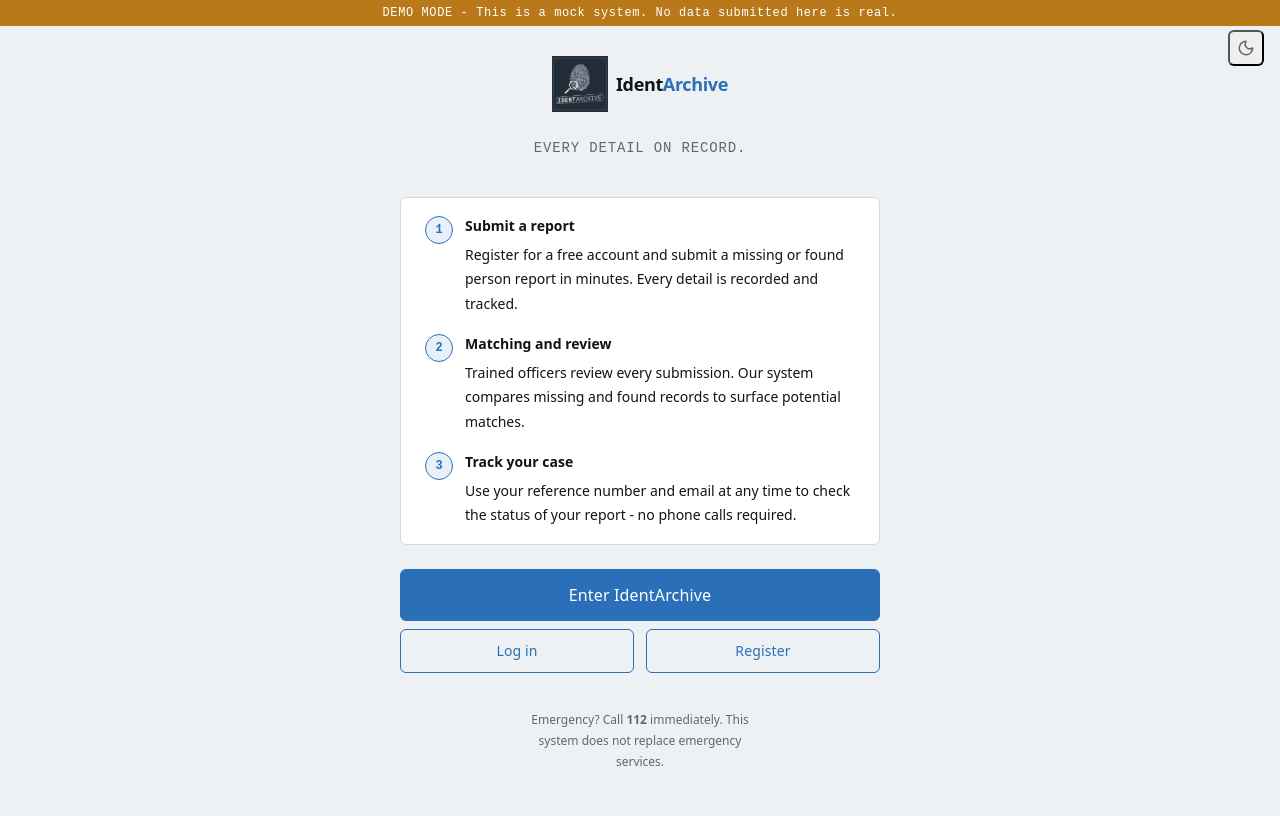
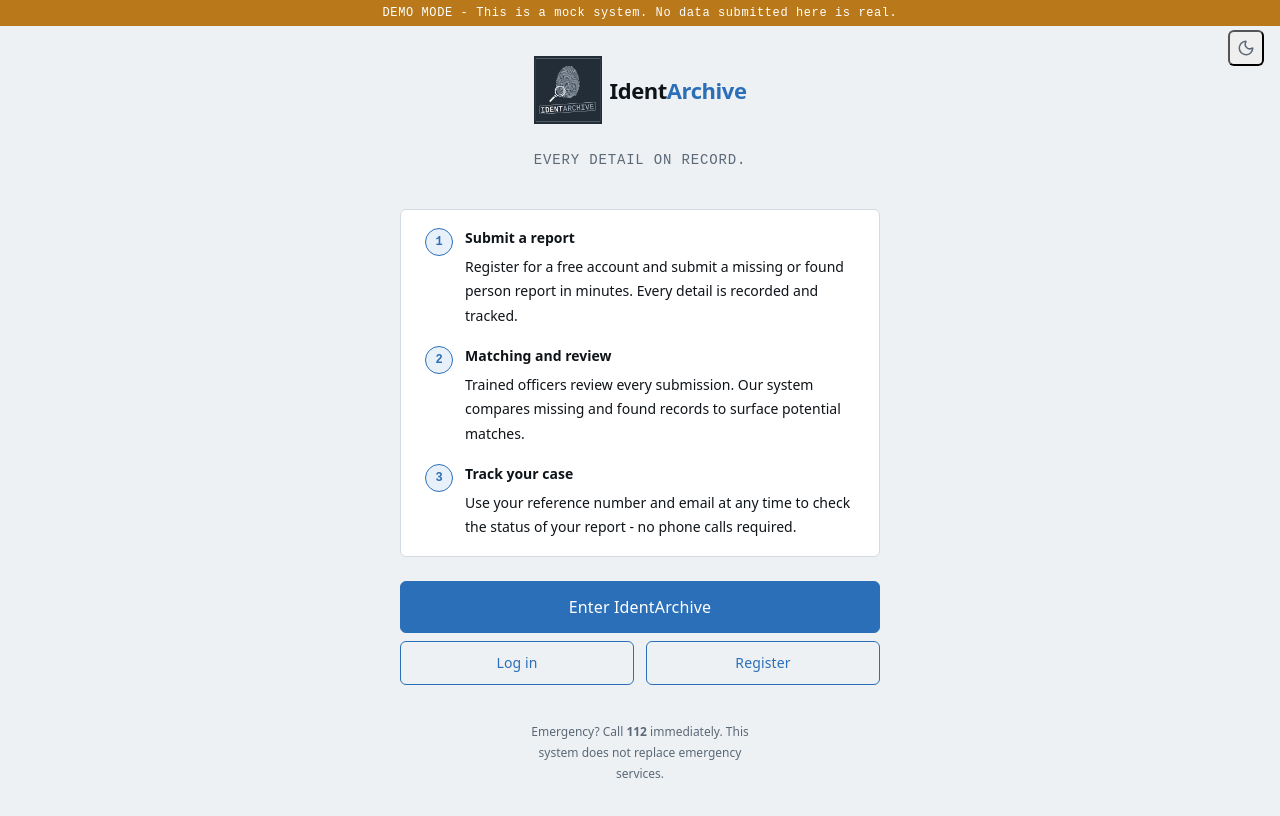
Before and after one commit to rachanakotiyan/IdentArchive, a React (Vite) app in the folder frontend/: page / in a window 1280 px wide. Shown: the top 816 px of the page. Built offline with nearby package versions, Linux system fonts and the light colour scheme.

Commit message:
changes in layout and logo sizes

```diff
--- a/frontend/src/components/auth/AuthShell.jsx
+++ b/frontend/src/components/auth/AuthShell.jsx
@@ -5,7 +5,7 @@ export default function AuthShell({ title, description, children }) {
   return (
     <main className="auth-shell">
       <div className="auth-shell__brand">
-        <Logo size={36} />
+        <Logo size={44} />
         <span className="auth-shell__mode">Demo mode</span>
       </div>
       <section className="auth-card" aria-labelledby="auth-title">
--- a/frontend/src/components/layout/PublicLayout.jsx
+++ b/frontend/src/components/layout/PublicLayout.jsx
@@ -55,7 +55,7 @@ export function PublicLayout({ children }) {
 
         <nav className="pub-navbar" aria-label="Main navigation">
           <div className="pub-navbar__inner">
-            <Logo size={30} showWordmark={false} />
+            <Logo size={42} />
 
             <div className="pub-navbar__nav">
               {NAV_ITEMS.map((item) => (
@@ -72,6 +72,10 @@ export function PublicLayout({ children }) {
                   <Link to="/register" className="btn btn--solid btn--sm">Register</Link>
                 </>
               ) : (
+                <>
+                  {(user.role === 'officer' || user.role === 'admin') && (
+                    <Link to="/staff" className="btn btn--outline btn--sm">Staff dashboard</Link>
+                  )}
                   <div className="pub-account-menu">
                     <button
                       type="button"
@@ -92,14 +96,12 @@ export function PublicLayout({ children }) {
                         {user.role === 'individual' && (
                           <Link role="menuitem" to="/my-reports" onClick={() => setAccountOpen(false)}>My reports</Link>
                         )}
-                      {(user.role === 'officer' || user.role === 'admin') && (
-                        <Link role="menuitem" to="/staff" onClick={() => setAccountOpen(false)}>Staff dashboard</Link>
-                      )}
                         <Link role="menuitem" to="/track" onClick={() => setAccountOpen(false)}>Track report</Link>
                         <button role="menuitem" type="button" onClick={handleLogout}>Log out</button>
                       </div>
                     )}
                   </div>
+                </>
               )}
             </div>
 
--- a/frontend/src/components/layout/StaffLayout.jsx
+++ b/frontend/src/components/layout/StaffLayout.jsx
@@ -81,7 +81,7 @@ export function StaffLayout({ children }) {
         <div className="staff-header__left">
           <span className="staff-header__mark">STAFF</span>
           <div className="staff-header__brand">
-            <Logo size={24} showWordmark={false} />
+            <Logo size={36} />
           </div>
         </div>
 
--- a/frontend/src/components/ui/Logo.css
+++ b/frontend/src/components/ui/Logo.css
@@ -36,7 +36,7 @@
 .logo__wordmark {
   font-family: var(--font-sans);
   font-weight: 700;
-  font-size: var(--text-md);
+  font-size: var(--text-lg);
   letter-spacing: -0.02em;
   color: var(--ink);
 }
--- a/frontend/src/pages/public/CasesPage.css
+++ b/frontend/src/pages/public/CasesPage.css
@@ -35,7 +35,7 @@
 }
 
 .cases-search {
-  padding: var(--sp-5);
+  padding: var(--sp-6);
   border: 1px solid var(--line);
   border-radius: var(--radius-md);
   background: var(--surface);
--- a/frontend/src/pages/public/WelcomePage.jsx
+++ b/frontend/src/pages/public/WelcomePage.jsx
@@ -53,7 +53,7 @@ export default function WelcomePage() {
       <div className="welcome-page__card">
         {/* Logo + tagline */}
         <div className="welcome-page__logo-wrap">
-          <Logo size={56} showWordmark as="span" />
+          <Logo size={68} showWordmark as="span" />
           <p className="welcome-page__tagline">Every detail on record.</p>
         </div>
 
```
Lines whose indentation alone changed are shown as unchanged.
